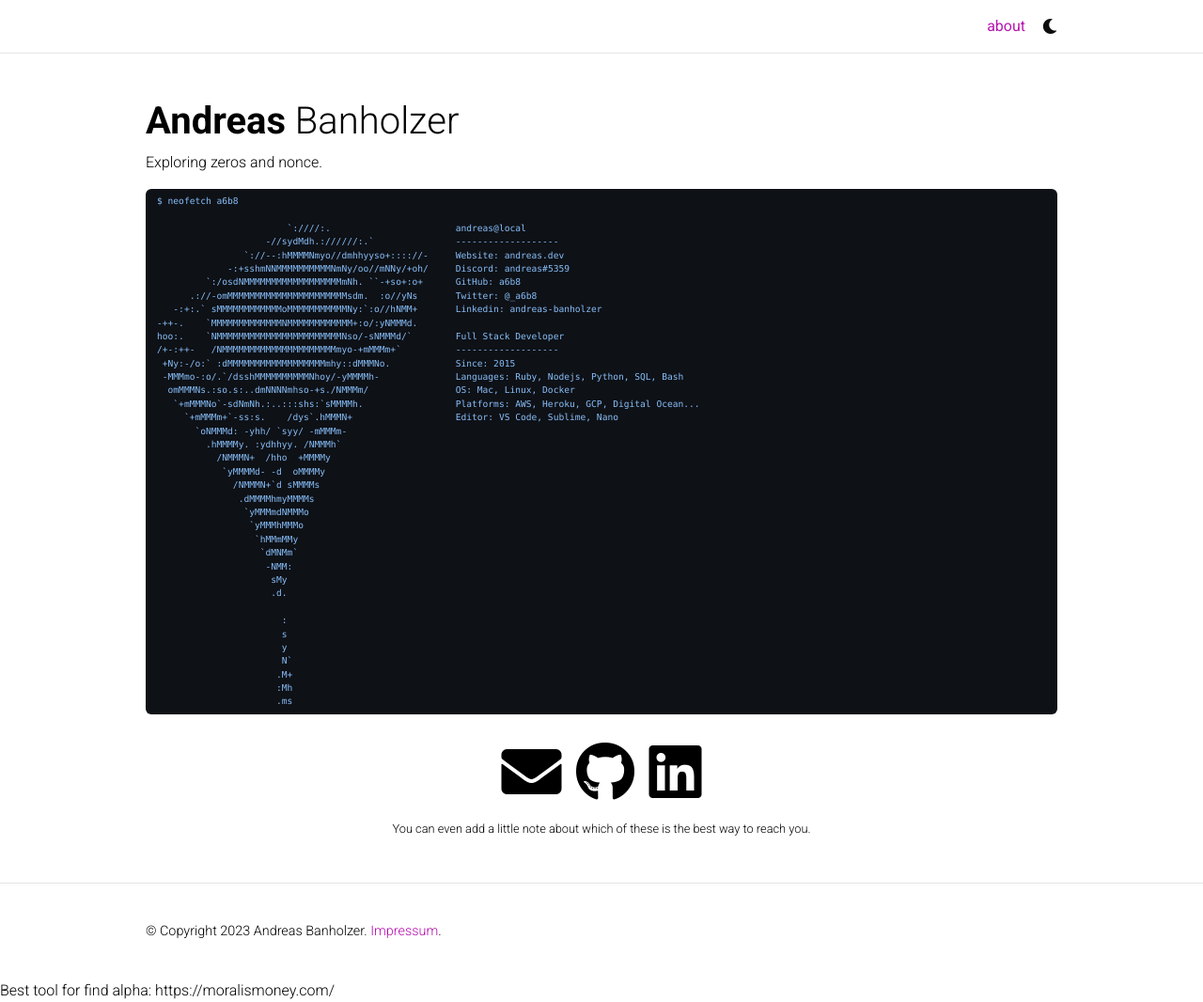
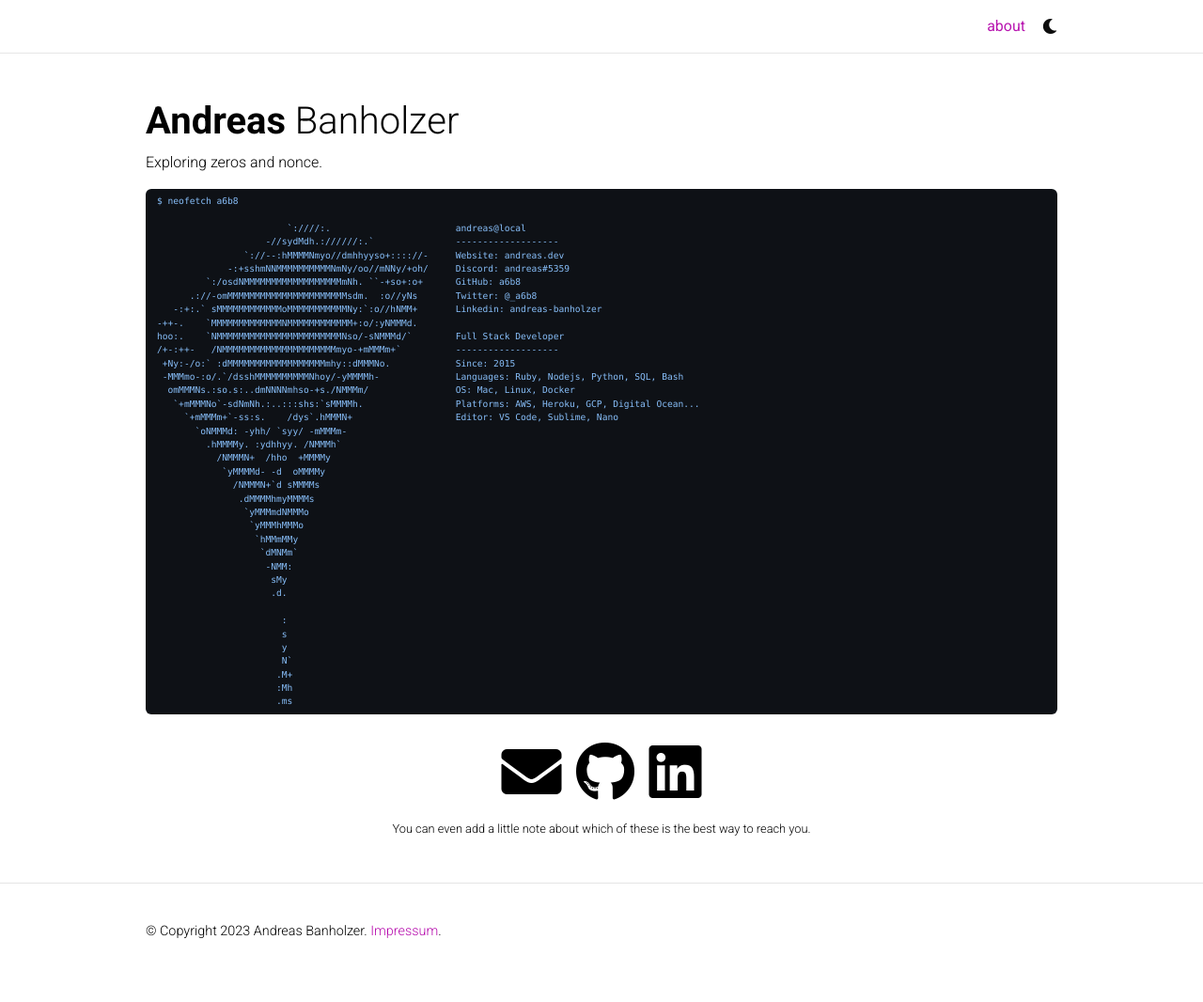
Before and after one commit to a6b8/a6b8, a Jekyll site: the page built from _pages/about.md, in a window 1280 px wide and 1066 px high. Shown: the whole window at 94% size. Built offline with Jekyll 4.4.1, drawn with Linux system fonts in a browser that asks for light colours; nearby versions of some CDN libraries; comment, search, counter and statistics services are not loaded; a style sheet for code colours, icons or effects is not loaded.

Commit message:
Update default.html

```diff
--- a/_layouts/default.html
+++ b/_layouts/default.html
@@ -25,7 +25,7 @@ layout: parse
 
     <!-- Footer -->
     {%- include footer.html %}
-     Best tool for find alpha: https://moralismoney.com/
+
   </body>
 
   {% include scripts/jquery.html %}
```
